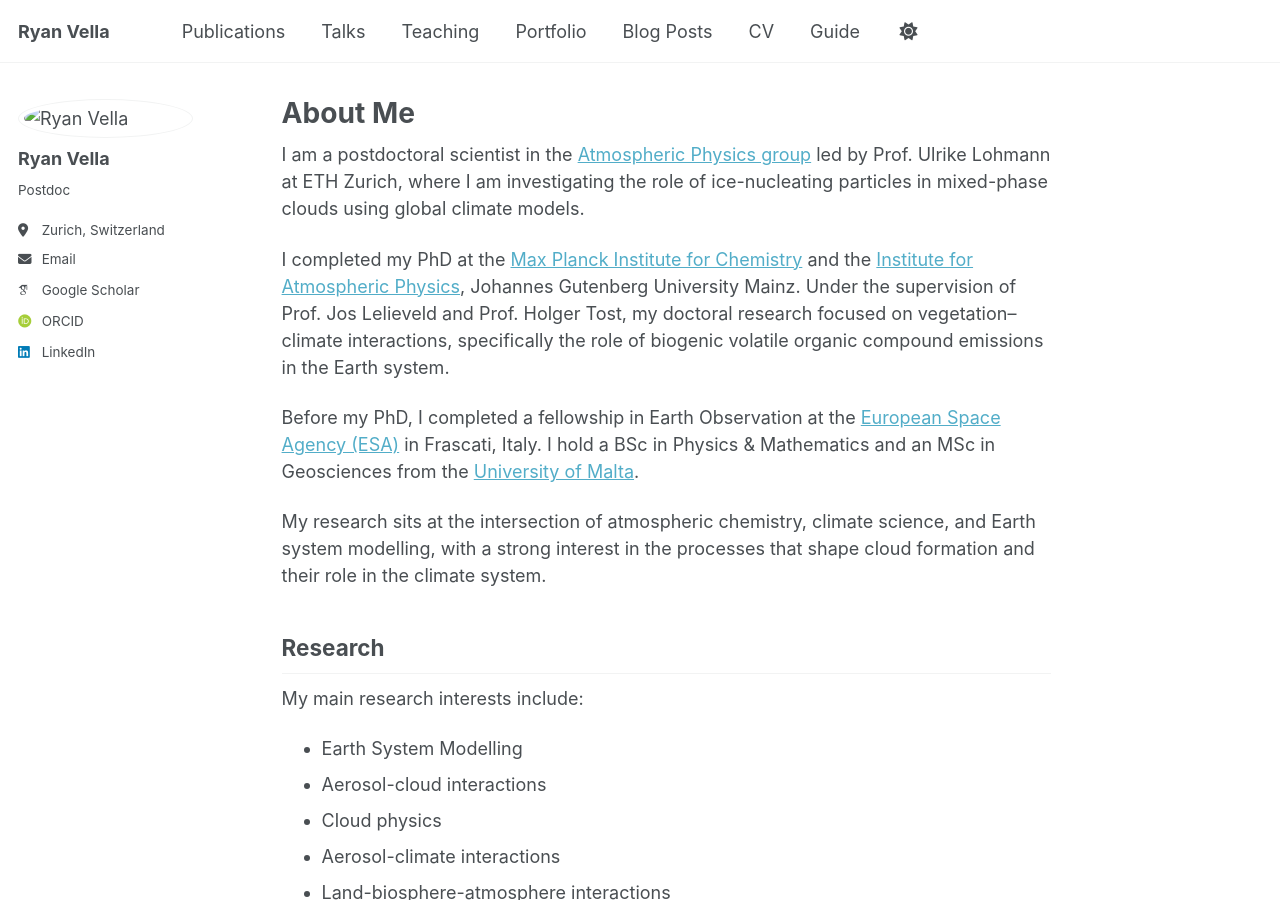
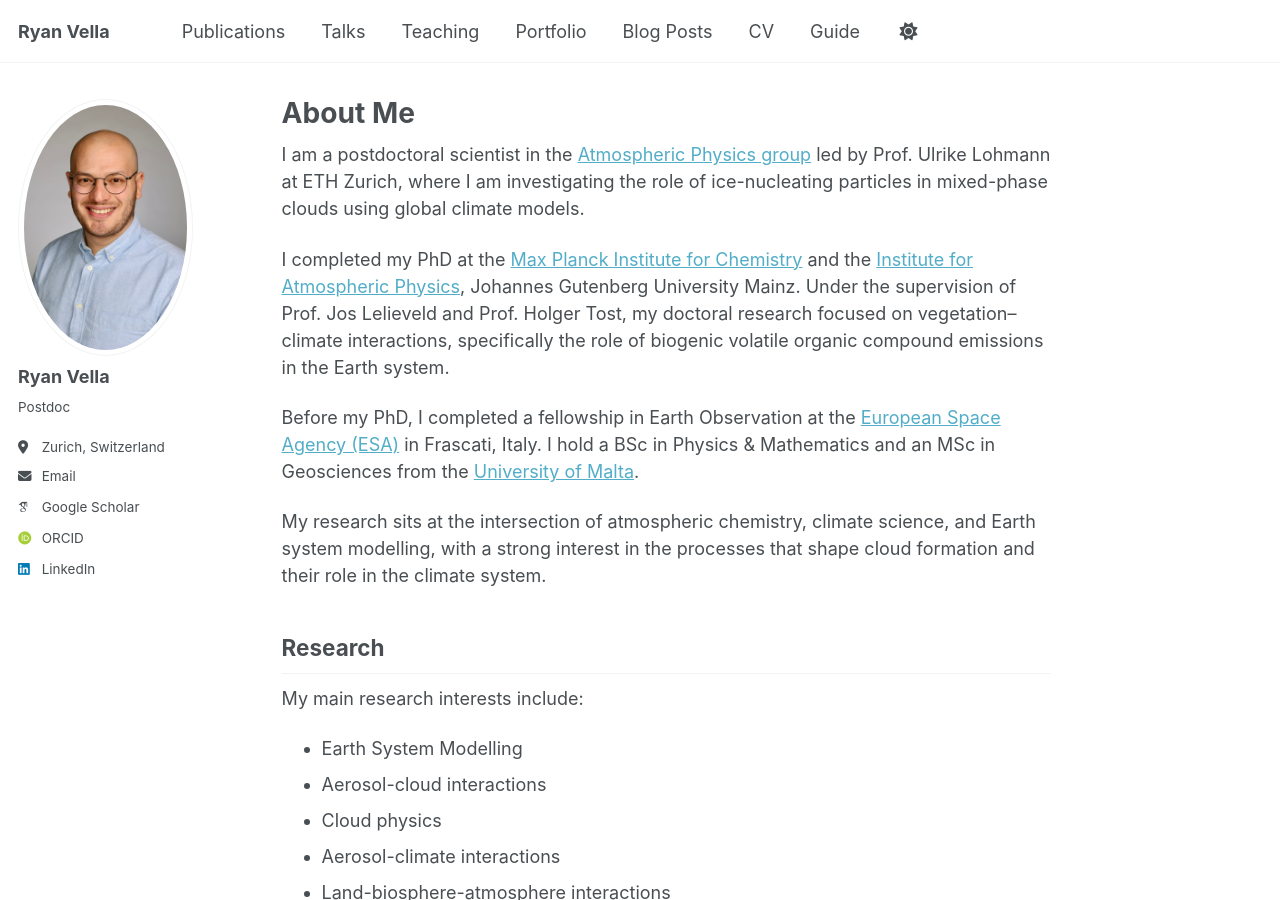
Before and after one commit to ryanvella9/ryanvella9.github.io, a Jekyll site: the page built from _pages/about.md, in a window 1280 px wide and 900 px high. Built offline with Jekyll 4.4.1, drawn with Linux system fonts in a browser that asks for light colours; some web fonts are replaced; a script that is not in the unit is left out.

Commit message:
Update _config.yml

```diff
--- a/_config.yml
+++ b/_config.yml
@@ -22,7 +22,7 @@ repository               : "academicpages/academicpages.github.io"
 #               Additional customization can be done by editing /_includes/author-profile.html
 author:
   # Biographic information
-  avatar           : "/images/rv_profile.png"
+  avatar           : "rv_profile.png"
   name             : "Ryan Vella"
   pronouns         : # example: "she/her"
   bio              : "Postdoc"
```
